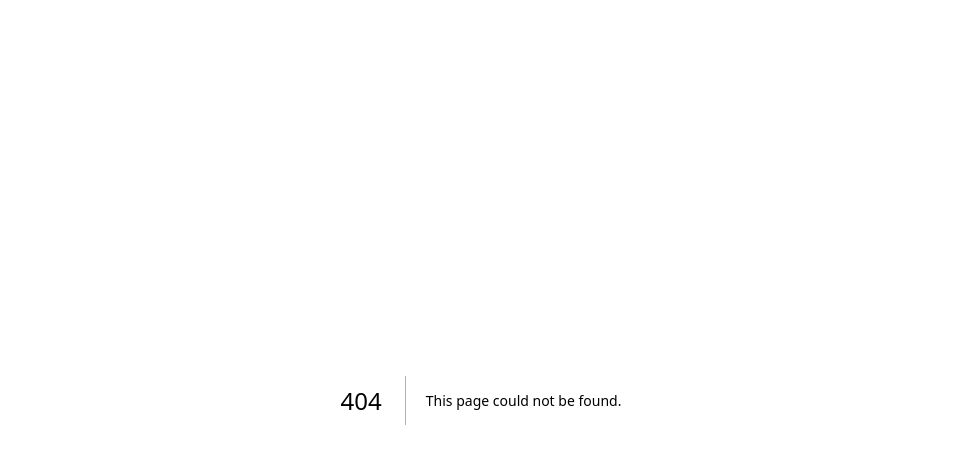
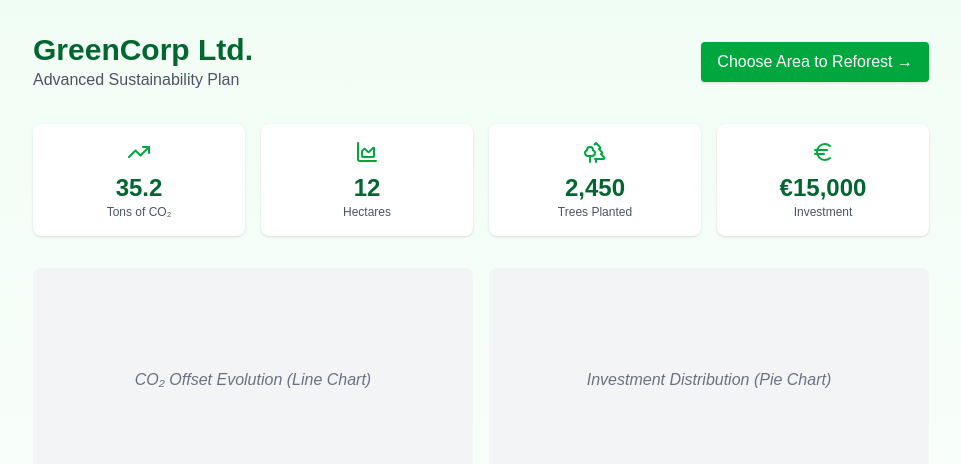
Before and after one commit to Piyush77Bansal/GreenPledge, a Next.js app: page /dashboard in a window 1280 px wide. Before the commit this address had no page. Shown: the top 464 px of the page, without its empty margins (159-1120 px from the left). Built offline with nearby package versions, Linux system fonts and the light colour scheme.

Commit message:
feat: create CompanyDashboard page and remove CompanyDashboardPreview component

```diff
--- /dev/null
+++ b/src/app/dashboard/page.jsx
@@ -0,0 +1,55 @@
+"use client";
+import { TrendingUp, Trees, AreaChart, Euro } from "lucide-react";
+import Link from "next/link";
+
+export default function CompanyDashboard() {
+    return (
+        <div className="min-h-screen bg-gradient-to-b from-green-50 to-white p-8">
+            <div className="max-w-4xl mx-auto">
+                <div className="flex justify-between items-center mb-8">
+                    <div>
+                        <h1 className="text-3xl font-bold text-green-800">GreenCorp Ltd.</h1>
+                        <p className="text-gray-600">Advanced Sustainability Plan</p>
+                    </div>
+                    <Link href="/map">
+                        <button className="bg-green-600 hover:bg-green-700 text-white py-2 px-4 rounded shadow">
+                            Choose Area to Reforest →
+                        </button>
+                    </Link>
+                </div>
+
+                {/* Stats Cards */}
+                <div className="grid grid-cols-2 sm:grid-cols-4 gap-4 mb-8">
+                    <StatCard icon={TrendingUp} value="35.2" label="Tons of CO₂" />
+                    <StatCard icon={AreaChart} value="12" label="Hectares" />
+                    <StatCard icon={Trees} value="2,450" label="Trees Planted" />
+                    <StatCard icon={Euro} value="€15,000" label="Investment" />
+                </div>
+
+                {/* Charts placeholders */}
+                <div className="grid grid-cols-1 sm:grid-cols-2 gap-4">
+                    <ChartPlaceholder title="CO₂ Offset Evolution (Line Chart)" />
+                    <ChartPlaceholder title="Investment Distribution (Pie Chart)" />
+                </div>
+            </div>
+        </div>
+    );
+}
+
+function StatCard({ icon: Icon, value, label }) {
+    return (
+        <div className="bg-white rounded-lg shadow p-4 text-center">
+            <Icon className="mx-auto text-green-600 mb-2" size={24} />
+            <div className="text-2xl font-bold text-green-800">{value}</div>
+            <div className="text-xs text-gray-600">{label}</div>
+        </div>
+    );
+}
+
+function ChartPlaceholder({ title }) {
+    return (
+        <div className="bg-gray-100 rounded-lg h-56 flex items-center justify-center">
+            <span className="text-gray-500 italic">{title}</span>
+        </div>
+    );
+}
--- a/src/components/home/CompanyDashboardPreview.jsx
+++ /dev/null
@@ -1,72 +0,0 @@
-"use client";
-import { TrendingUp, Trees, AreaChart, Euro } from "lucide-react";
-
-export default function CompanyDashboardPreview() {
-    return (
-        <section className="py-16 px-4 sm:px-8 bg-white">
-            <h2 className="text-3xl font-bold text-center text-green-800 mb-10">
-                📈 Your Company Dashboard
-            </h2>
-
-            <div className="max-w-4xl mx-auto bg-gray-50 shadow-xl rounded-xl p-6">
-                {/* Header */}
-                <div className="flex flex-col sm:flex-row justify-between items-start sm:items-center border-b pb-4">
-                    <div>
-                        <h3 className="text-xl font-semibold text-green-700">GreenCorp Ltd.</h3>
-                        <p className="text-gray-600">Advanced Sustainability Plan</p>
-                    </div>
-
-                    {/* Period Toggle */}
-                    <div className="mt-3 sm:mt-0 flex bg-gray-200 rounded">
-                        <button className="px-4 py-1 rounded-l bg-gray-200 hover:bg-green-600 hover:text-white transition">
-                            Month
-                        </button>
-                        <button className="px-4 py-1 bg-green-600 text-white transition">
-                            Quarter
-                        </button>
-                        <button className="px-4 py-1 rounded-r bg-gray-200 hover:bg-green-600 hover:text-white transition">
-                            Year
-                        </button>
-                    </div>
-                </div>
-
-                {/* Stats Cards */}
-                <div className="grid grid-cols-2 sm:grid-cols-4 gap-4 py-6">
-                    <div className="bg-white rounded-lg shadow p-4 text-center">
-                        <TrendingUp className="mx-auto text-green-600 mb-2" size={24} />
-                        <div className="text-2xl font-bold text-green-800">35.2</div>
-                        <div className="text-xs text-gray-600">Tons of CO₂</div>
-                    </div>
-
-                    <div className="bg-white rounded-lg shadow p-4 text-center">
-                        <AreaChart className="mx-auto text-green-600 mb-2" size={24} />
-                        <div className="text-2xl font-bold text-green-800">12</div>
-                        <div className="text-xs text-gray-600">Hectares</div>
-                    </div>
-
-                    <div className="bg-white rounded-lg shadow p-4 text-center">
-                        <Trees className="mx-auto text-green-600 mb-2" size={24} />
-                        <div className="text-2xl font-bold text-green-800">2,450</div>
-                        <div className="text-xs text-gray-600">Trees Planted</div>
-                    </div>
-
-                    <div className="bg-white rounded-lg shadow p-4 text-center">
-                        <Euro className="mx-auto text-green-600 mb-2" size={24} />
-                        <div className="text-2xl font-bold text-green-800">€15,000</div>
-                        <div className="text-xs text-gray-600">Investment</div>
-                    </div>
-                </div>
-
-                {/* Chart Previews */}
-                <div className="grid grid-cols-1 sm:grid-cols-2 gap-4">
-                    <div className="bg-gray-100 rounded-lg h-56 flex items-center justify-center">
-                        <span className="text-gray-500 italic">CO₂ Offset Evolution (Line Chart)</span>
-                    </div>
-                    <div className="bg-gray-100 rounded-lg h-56 flex items-center justify-center">
-                        <span className="text-gray-500 italic">Investment Distribution (Pie Chart)</span>
-                    </div>
-                </div>
-            </div>
-        </section>
-    );
-}
```
